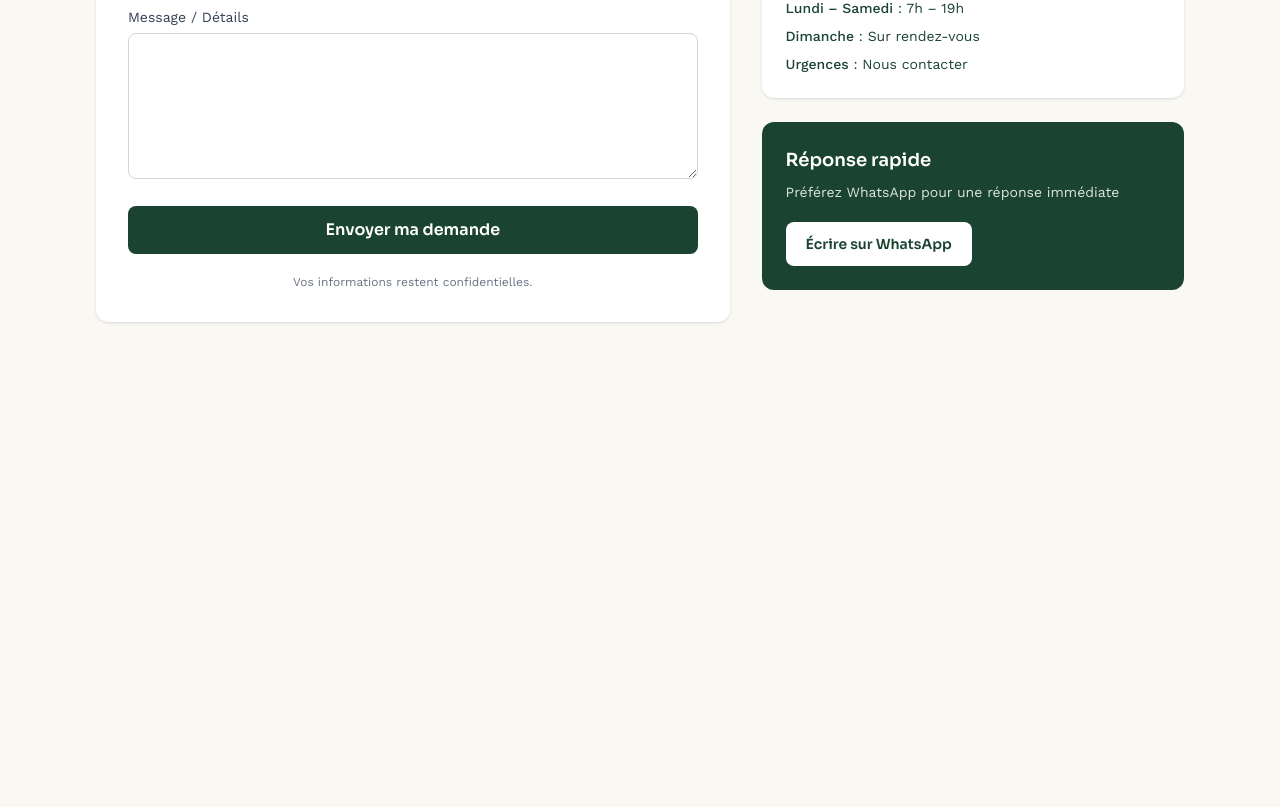
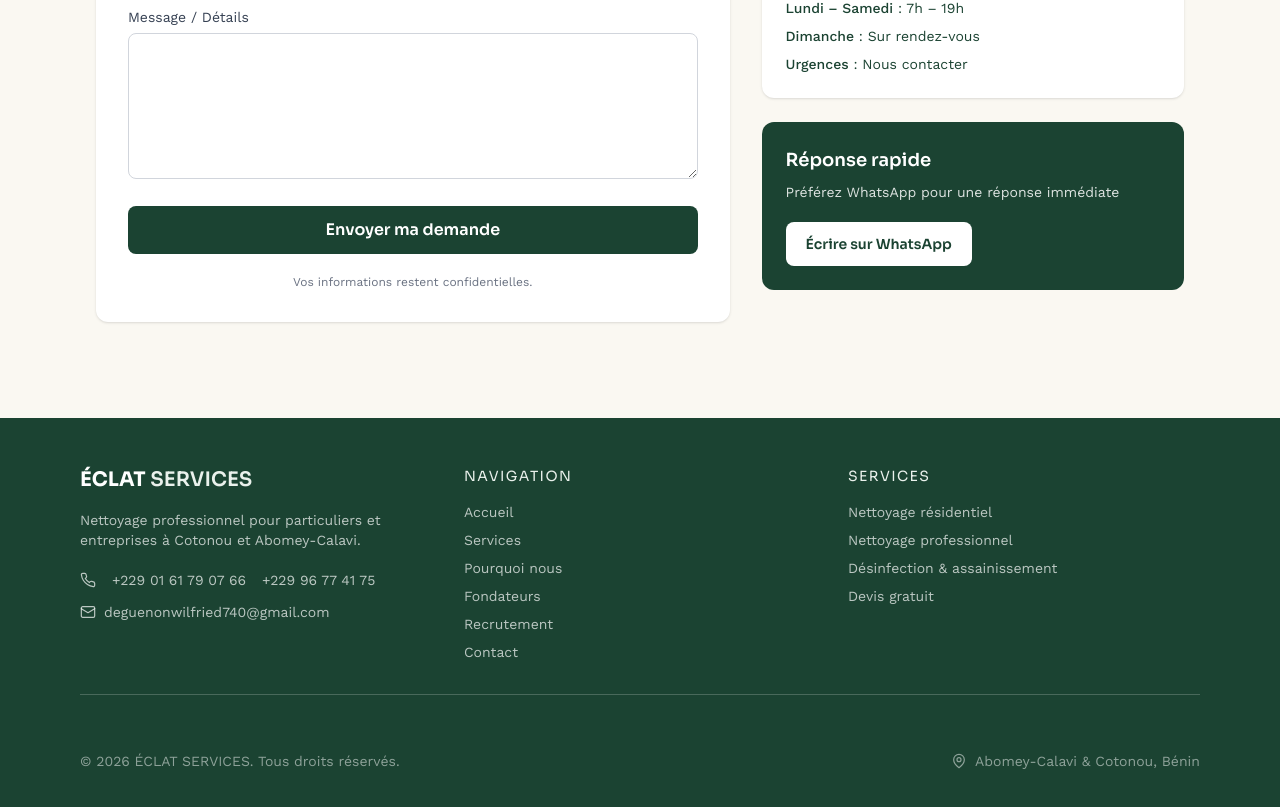
Before and after one commit to Wildev10/eclat-services, a Next.js app: page / in a window 1280 px wide. Shown: the part 4821-5628 px from the top of the page. Before the commit the page ends 5239 px from the top, so only its background shows below. Built offline with nearby package versions, Linux system fonts and the light colour scheme.

Commit message:
feat: add footer with brand, navigation and contact info

```diff
--- a/app/page.tsx
+++ b/app/page.tsx
@@ -5,6 +5,7 @@
 import Founders from "@/components/Founders";
 import Recruitment from "@/components/Recruitment";
 import Contact from "@/components/Contact";
+import Footer from "@/components/Footer";
 
 export default function Home() {
   return (
@@ -16,6 +17,7 @@
       <Founders />
       <Recruitment />
       <Contact />
+      <Footer />
     </>
   );
 }
--- /dev/null
+++ b/components/Footer.tsx
@@ -0,0 +1,146 @@
+import { cacheLife } from "next/cache";
+
+const navLinks = [
+  { label: "Accueil", href: "#accueil" },
+  { label: "Services", href: "#services" },
+  { label: "Pourquoi nous", href: "#pourquoi-nous" },
+  { label: "Fondateurs", href: "#fondateurs" },
+  { label: "Recrutement", href: "#recrutement" },
+  { label: "Contact", href: "#contact" },
+];
+
+const services = [
+  "Nettoyage résidentiel",
+  "Nettoyage professionnel",
+  "Désinfection & assainissement",
+];
+
+const phones = [
+  { label: "+229 01 61 79 07 66", href: "tel:+2290161790766" },
+  { label: "+229 96 77 41 75", href: "tel:+22996774175" },
+];
+
+const iconProps = {
+  width: 16,
+  height: 16,
+  viewBox: "0 0 24 24",
+  fill: "none",
+  stroke: "currentColor",
+  strokeWidth: 1.8,
+  strokeLinecap: "round" as const,
+  strokeLinejoin: "round" as const,
+  className: "shrink-0",
+  "aria-hidden": true,
+};
+
+function PhoneIcon() {
+  return (
+    <svg {...iconProps}>
+      <path d="M22 16.9v3a2 2 0 0 1-2.2 2 19.8 19.8 0 0 1-8.6-3.1 19.5 19.5 0 0 1-6-6A19.8 19.8 0 0 1 2.1 4.2 2 2 0 0 1 4.1 2h3a2 2 0 0 1 2 1.7c.1.9.4 1.8.7 2.7a2 2 0 0 1-.5 2.1L8 9.8a16 16 0 0 0 6 6l1.3-1.3a2 2 0 0 1 2.1-.5c.9.3 1.8.6 2.7.7a2 2 0 0 1 1.7 2z" />
+    </svg>
+  );
+}
+
+function MailIcon() {
+  return (
+    <svg {...iconProps}>
+      <rect x="2" y="4" width="20" height="16" rx="2" />
+      <path d="M22 7l-10 6L2 7" />
+    </svg>
+  );
+}
+
+function PinIcon() {
+  return (
+    <svg {...iconProps}>
+      <path d="M20 10c0 6-8 12-8 12s-8-6-8-12a8 8 0 0 1 16 0z" />
+      <circle cx="12" cy="10" r="3" />
+    </svg>
+  );
+}
+
+// Cache Components interdit new Date() dans le shell statique sans cache explicite.
+async function CurrentYear() {
+  "use cache";
+  cacheLife("days");
+  return <>{new Date().getFullYear()}</>;
+}
+
+const headingClass =
+  "font-heading mb-4 text-sm uppercase tracking-widest text-[#EAF1EC]";
+const linkClass = "text-white/70 transition hover:text-white";
+
+export default function Footer() {
+  return (
+    <footer className="bg-[#1B4332] text-white">
+      <div className="mx-auto max-w-6xl px-4 py-12">
+        <div className="grid gap-8 md:grid-cols-3">
+          <div>
+            <a href="#accueil" className="font-heading text-xl">
+              <span className="font-bold text-white">ÉCLAT</span>{" "}
+              <span className="font-semibold text-[#EAF1EC]">SERVICES</span>
+            </a>
+            <p className="font-body mt-4 max-w-xs text-sm text-white/70">
+              Nettoyage professionnel pour particuliers et entreprises à
+              Cotonou et Abomey-Calavi.
+            </p>
+            <div className="font-body mt-5 flex flex-wrap items-center gap-x-4 gap-y-2 text-sm text-white/70">
+              <PhoneIcon />
+              {phones.map((p) => (
+                <a key={p.href} href={p.href} className={linkClass}>
+                  {p.label}
+                </a>
+              ))}
+            </div>
+            <a
+              href="mailto:deguenonwilfried740@gmail.com"
+              className={`font-body mt-3 flex items-center gap-2 text-sm break-all ${linkClass}`}
+            >
+              <MailIcon />
+              deguenonwilfried740@gmail.com
+            </a>
+          </div>
+
+          <nav aria-label="Navigation du pied de page">
+            <h2 className={headingClass}>Navigation</h2>
+            <ul className="font-body space-y-2 text-sm">
+              {navLinks.map((l) => (
+                <li key={l.href}>
+                  <a href={l.href} className={linkClass}>
+                    {l.label}
+                  </a>
+                </li>
+              ))}
+            </ul>
+          </nav>
+
+          <div>
+            <h2 className={headingClass}>Services</h2>
+            <ul className="font-body space-y-2 text-sm text-white/70">
+              {services.map((s) => (
+                <li key={s}>{s}</li>
+              ))}
+              <li>
+                <a href="#contact" className={linkClass}>
+                  Devis gratuit
+                </a>
+              </li>
+            </ul>
+          </div>
+        </div>
+
+        <div className="my-8 h-px bg-white/20" />
+
+        <div className="font-body flex flex-col items-center justify-between gap-3 py-6 text-center text-sm text-white/50 md:flex-row md:text-left">
+          <p>
+            © <CurrentYear /> ÉCLAT SERVICES. Tous droits réservés.
+          </p>
+          <p className="flex items-center gap-2">
+            <PinIcon />
+            Abomey-Calavi &amp; Cotonou, Bénin
+          </p>
+        </div>
+      </div>
+    </footer>
+  );
+}
```
